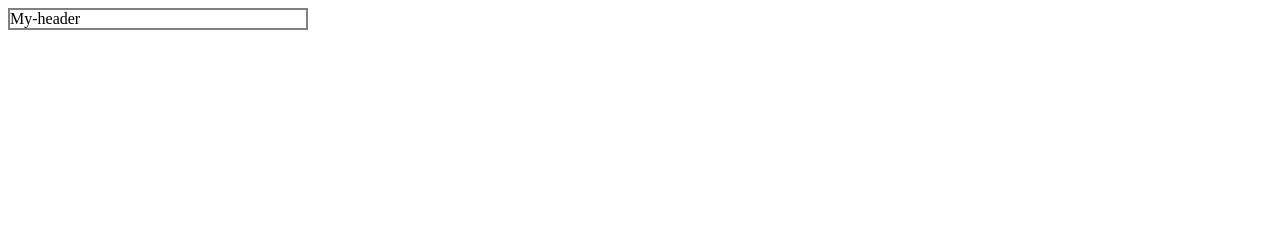
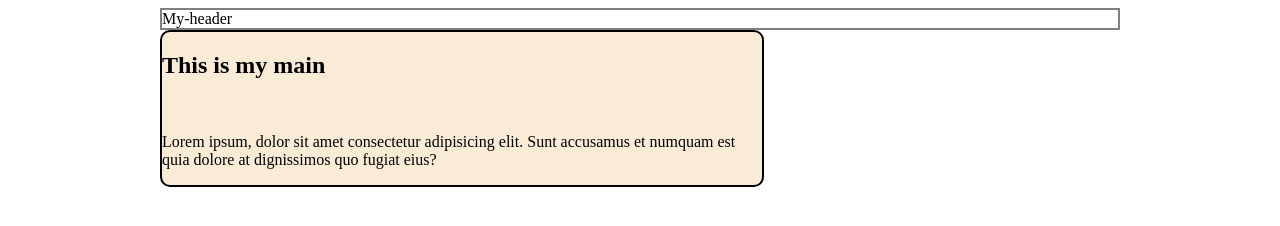
Before and after one commit to Abdi-hakim01/Git-test, a plain HTML site: page index.html in a window 1280 px wide. Drawn offline with Linux system fonts and the light colour scheme.

Commit message:
Done with my main section

```diff
--- a/css/git.css
+++ b/css/git.css
@@ -1,9 +1,19 @@
 #Container header {
 
     border: solid 2px gray;
+
 }
 
 #Container {
 
-    width: 300px;
+    width: 960px;
+    margin: auto;
 }
+
+#main {
+
+    width: 600px;
+    background-color: antiquewhite;
+    border: black solid 2px;
+    border-radius: 10px;
+}
--- a/index.html
+++ b/index.html
@@ -13,9 +13,20 @@
 
     <header>My-header</header>
 
+    <main id="main">
 
+
+       <h2>This is my main</h2>
+       <br>
+       <p>Lorem ipsum, dolor sit amet consectetur adipisicing elit. Sunt accusamus et numquam est quia dolore at dignissimos quo fugiat eius?</p>
+
+
+
+    </main>
 
    </div>
 
+
+
 </body>
 </html>
```
